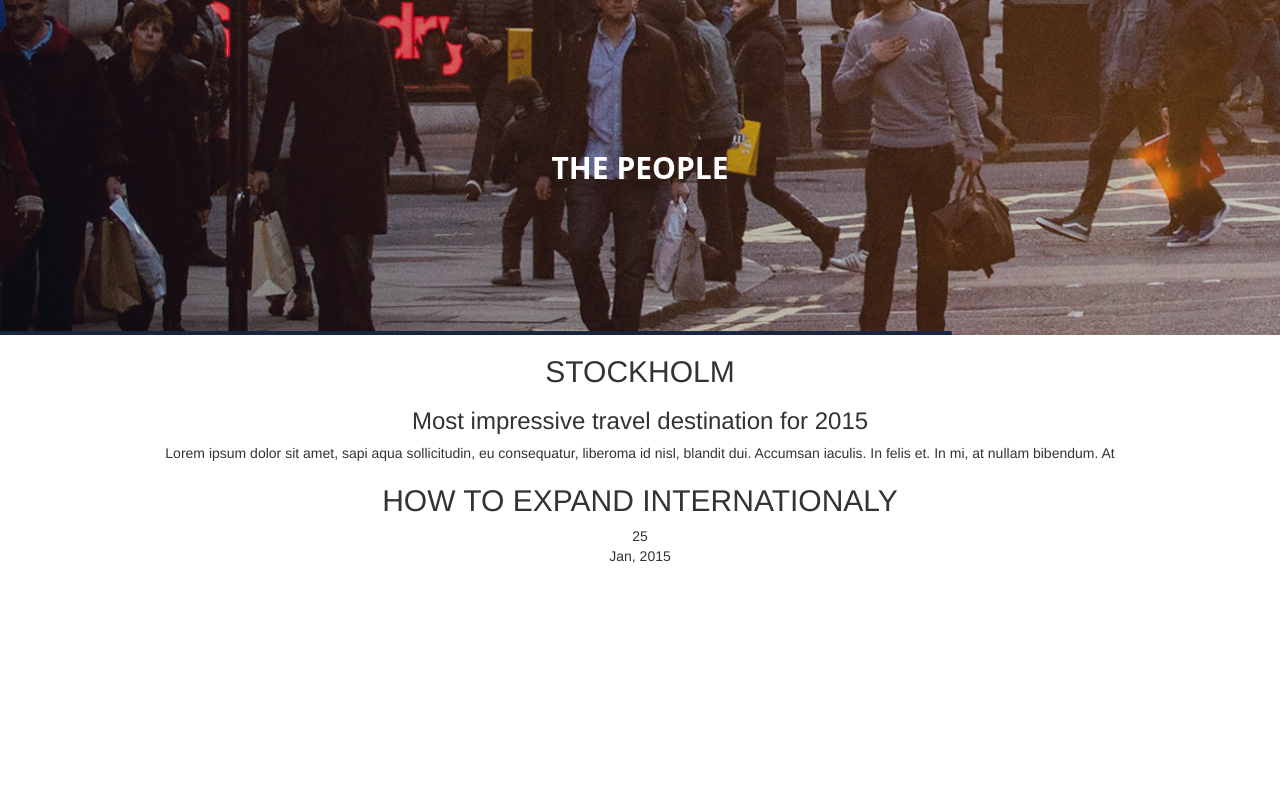
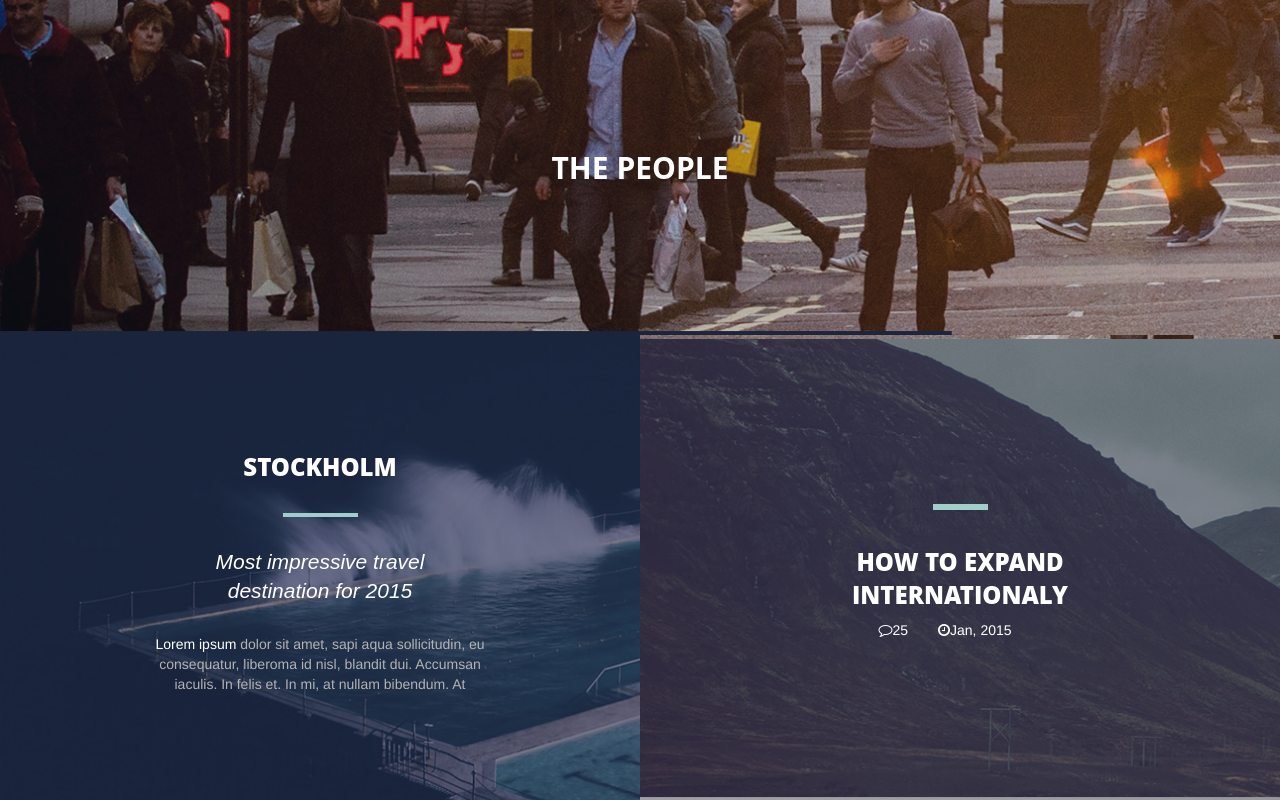
Before and after one commit to VladZelenko/KINGLY, a website: page app/index.html in a window 1280 px wide. Shown: the part 3255-4055 px from the top of the page. Before the commit the page ends 3832 px from the top, so only its background shows below. Drawn offline with nearby package versions, Linux system fonts and the light colour scheme.

Commit message:
add section total-section + style, no mibile

```diff
--- a/app/index.html
+++ b/app/index.html
@@ -116,19 +116,19 @@
 		<div class="people">
 			<h2 class="title">THE PEOPLE</h2>
 		</div>
-		<div class="flexcontainer">
+		<div class="flexbox">
 			<div class="col-1">
 				<h2 class="title">STOCKHOLM</h2>
 				<h3 class="subtitle">Most impressive travel destination for 2015</h3>
 				<p>
-					Lorem ipsum dolor sit amet, sapi aqua sollicitudin, eu consequatur, liberoma id nisl, blandit dui. Accumsan iaculis. In felis et. In mi, at nullam bibendum. At
+					<span>Lorem ipsum</span> dolor sit amet, sapi aqua sollicitudin, eu consequatur, liberoma id nisl, blandit dui. Accumsan iaculis. In felis et. In mi, at nullam bibendum. At
 				</p>
 			</div>
 			<div class="col-2">
 				<h2 class="title">HOW TO EXPAND INTERNATIONALY</h2>
 				<ul class="post-info">
-					<li>25</li>
-					<li>Jan, 2015</li>
+					<li><i class="fa fa-comment-o" aria-hidden="true"></i>25</li>
+					<li><i class="fa fa-clock-o" aria-hidden="true"></i>Jan, 2015</li>
 				</ul>
 			</div>
 		</div>
--- a/app/sass/partials/_total-section.scss
+++ b/app/sass/partials/_total-section.scss
@@ -16,4 +16,59 @@
 		@extend .train-rides;
 		background-image: url('../../img/img24.png');
 	}
+	.flexbox {
+		display: flex;
+		flex-flow: row wrap;
+		.col-1 {
+			width: 50%;
+			min-height: 465px;
+			color: $primary_font_color;
+			background-image: url('../../img/img25.png');
+			background-size: cover;
+			display: flex;
+			align-items: center;
+			justify-content: center;
+			flex-flow: column wrap;
+			.title:after {
+				margin: 30px auto 0 auto;
+				display: block;
+				content: '';
+				width: 75px;
+				height: 4px;
+				background-color: #a0cecb;
+			}
+		}
+		.col-2 {
+			@extend .col-1;
+			background-image: url('../../img/img26.png');
+			.title:after {display: none;}
+			.title:before {
+				margin: 0 auto 35px auto;
+				display: block;
+				content: '';
+				width: 55px;
+				height: 6px;
+				background-color: #a0cecb;
+			}
+		}
+		.post-info {
+			display: flex;
+			flex-flow: row wrap;
+			li {margin-right: 30px;}
+		}
+		h2.title {
+			width: 270px;
+			font: 900 24px $primary_font;
+		}
+		h3.subtitle {
+			margin-bottom: 30px;
+			width: 250px;
+			font: italic 21px/29px $secondary_font;
+		}
+		p {
+			color: #b3b3b3;
+			max-width: 345px;
+		}
+		span {color: $primary_font_color;}
+	}
 }
```
Also changed, not shown: app/css/main.css.
